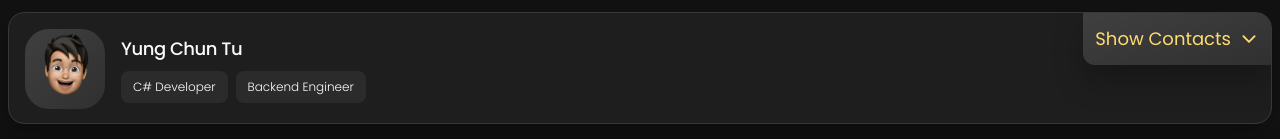
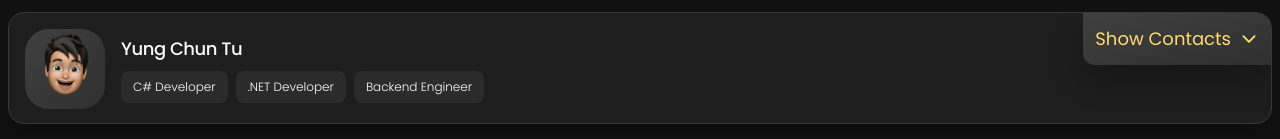
Before and after one commit to ken888686/ken888686.github.io, a React (Vite) app: page / in a window 1280 px wide. Shown: the top 139 px of the page. Built offline with nearby package versions, Linux system fonts and the light colour scheme.

Commit message:
small update

```diff
--- a/src/components/Common/IconBox.tsx
+++ b/src/components/Common/IconBox.tsx
@@ -1,4 +1,4 @@
-import React, { ReactNode } from 'react';
+import { ReactNode } from 'react';
 
 function IconBox({ children }: { children: ReactNode }) {
   return (
--- a/src/components/Sidebar/Sidebar.tsx
+++ b/src/components/Sidebar/Sidebar.tsx
@@ -1,10 +1,10 @@
-import React, { useState, useTransition } from 'react';
+import { useState, useTransition } from 'react';
 import { IoChevronDown, IoChevronUp } from 'react-icons/io5';
+import Separator from '../Common/Separator';
+import Tag from '../Common/Tag';
+import Avatar from './Avatar';
 import ContactList from './ContactList';
 import SocialList from './SocialList';
-import Separator from '../Common/Separator';
-import Avatar from './Avatar';
-import Tag from '../Common/Tag';
 
 const Sidebar = () => {
   const [isPending, startTransition] = useTransition();
@@ -30,6 +30,7 @@ const Sidebar = () => {
           </h1>
           <div className='flex gap-2'>
             <Tag title='C# Developer' />
+            <Tag title='.NET Developer' />
             <Tag title='Backend Engineer' />
           </div>
         </div>
--- a/src/components/Timeline/TimelineItem.tsx
+++ b/src/components/Timeline/TimelineItem.tsx
@@ -1,4 +1,3 @@
-import React from 'react';
 import moment from 'moment';
 import experience from '../../models/experience';
 
--- a/src/components/Timeline/TimelineList.tsx
+++ b/src/components/Timeline/TimelineList.tsx
@@ -1,6 +1,5 @@
-import React from 'react';
+import experience from '../../models/experience';
 import TimelineItem from './TimelineItem';
-import experience from '../../models/experience';
 
 function TimelineList({ experienceList }: { experienceList: experience[] }) {
   const renderList = [...experienceList].reverse().map((x) => {
```
